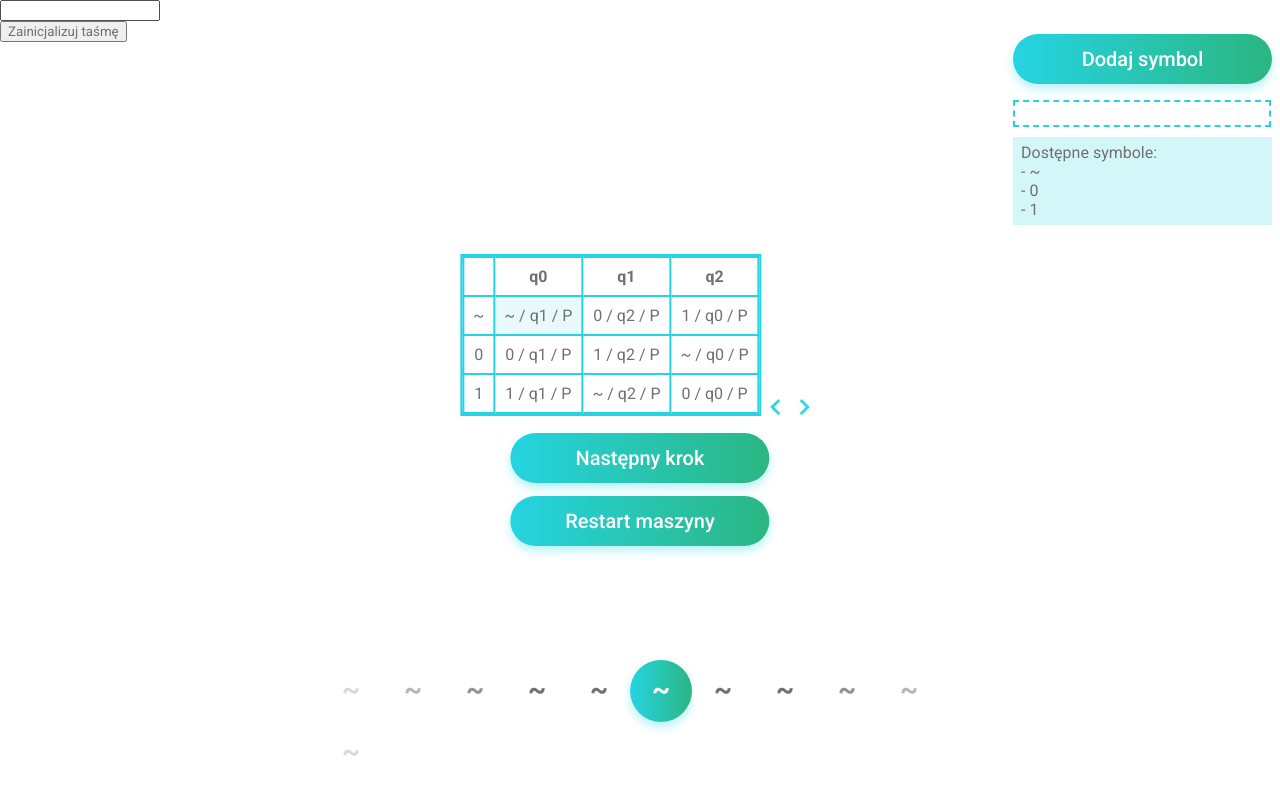
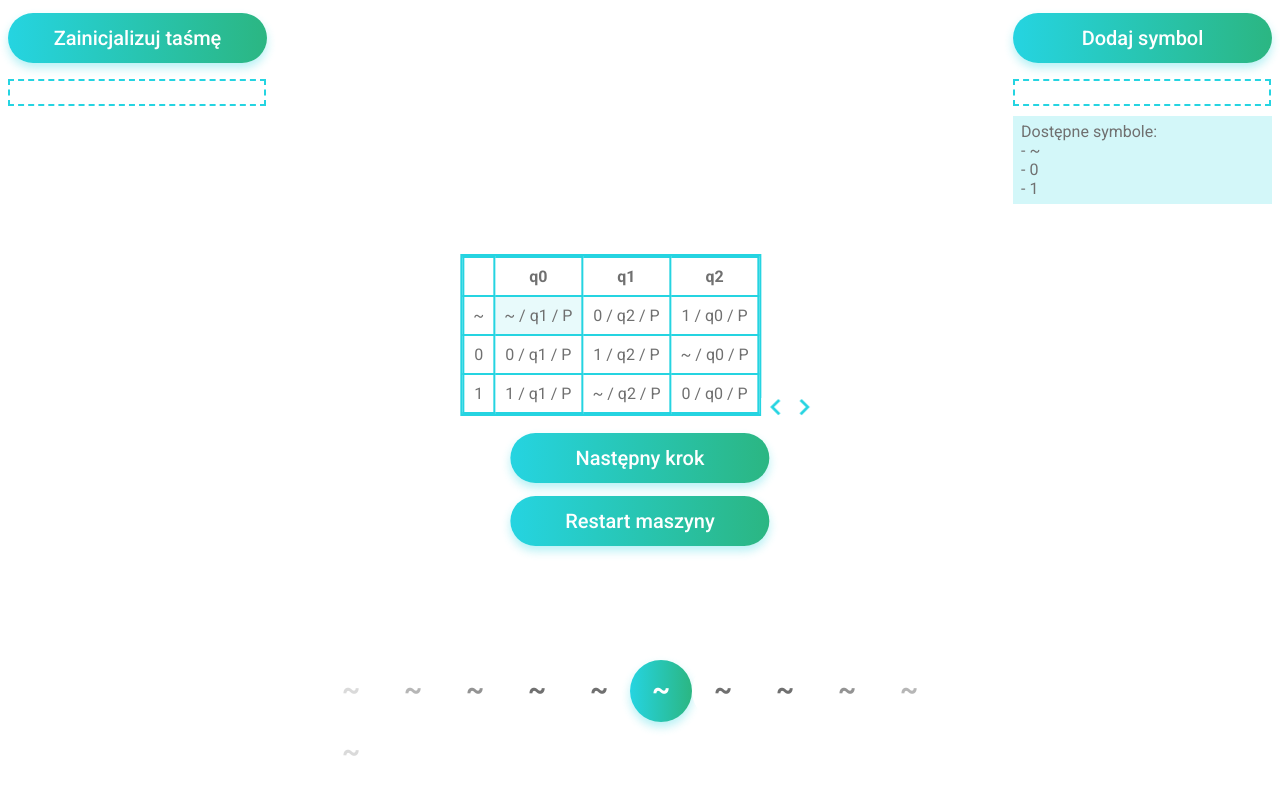
Before and after one commit to michalzaw/turing-machine, an Angular app: page / in a window 1280 px wide. Shown: the top 794 px of the page. Built offline with nearby package versions, Linux system fonts and the light colour scheme.

Commit message:
Redesigned tape initializer.

```diff
--- a/src/app/app.component.html
+++ b/src/app/app.component.html
@@ -1,6 +1,5 @@
+<symbols [symbols]="symbols" (onSymbolAdded)="onSymbolAdded($event)"></symbols>
 <app-tape-initializer (tapeInitialized)="initTapeFromString($event)"></app-tape-initializer>
-
-<symbols [symbols]="symbols" (onSymbolAdded)="onSymbolAdded($event)"></symbols>
 
 <div id="main-context">
     <state-array [states]="states" [symbols]="symbols" [tape]="tape" [currentCell]="currentCell"
--- a/src/app/components/tape-initializer/tape-initializer.component.css
+++ b/src/app/components/tape-initializer/tape-initializer.component.css
@@ -0,0 +1,16 @@
+.container {
+    margin: 0px 8px 8px 8px;
+    width: 259px;
+}
+
+#tapeInput {
+    margin-top: 16px;
+    border: 2px dashed #25D4E1;
+    padding: 4px 3px 4px 3px;
+    width: 248px;
+}
+
+#tapeInput:focus {
+    outline: none;
+    border: 2px solid #25D4E1;
+}
--- a/src/app/components/tape-initializer/tape-initializer.component.html
+++ b/src/app/components/tape-initializer/tape-initializer.component.html
@@ -1,3 +1,5 @@
-<input [(ngModel)]="tapeInitState" />
-<br/>
-<button (click)="initTape()">Zainicjalizuj taśmę</button>
+<div class="container">
+    <app-gradient-button (buttonPressed)="initTape()">Zainicjalizuj taśmę</app-gradient-button>
+    <br />
+    <input id="tapeInput" [(ngModel)]="tapeInitState" />
+</div>
```
